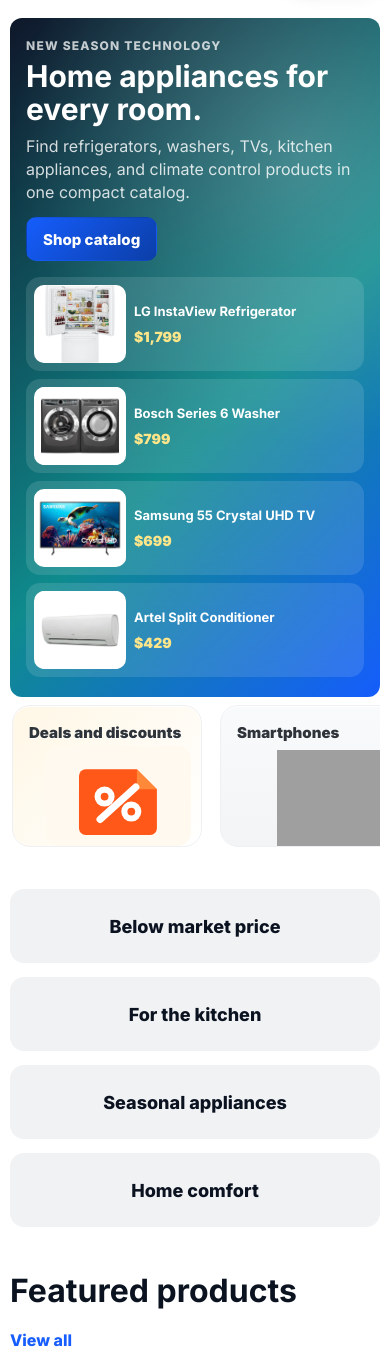
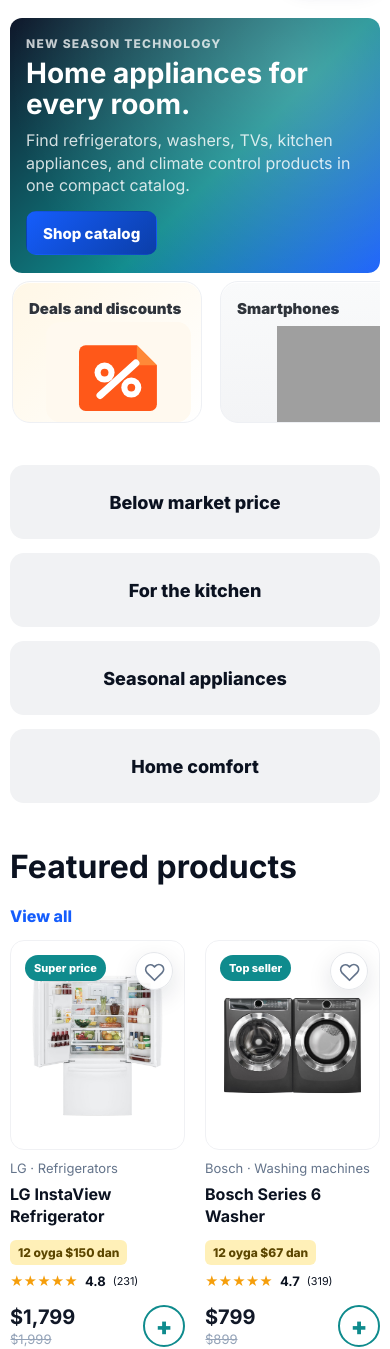
Before and after one commit to baratshorayev19-sudo/techshop, a Django app: page / in a window 390 px wide. Shown: the part 237-1586 px from the top of the page. Run offline with Django 5.2, Linux system fonts and the light colour scheme; grey boxes are pictures that could not be loaded.

Commit message:
Simplify mobile hero

```diff
--- a/static/css/styles.css
+++ b/static/css/styles.css
@@ -2596,7 +2596,7 @@
         grid-template-columns: 1fr;
         gap: 18px;
         min-height: 0;
-        padding: 28px;
+        padding: 24px;
     }
 
     .market-hero h1 {
@@ -2727,13 +2727,13 @@
 
     .market-hero {
         border-radius: 12px;
-        gap: 16px;
-        padding: 20px 16px;
+        gap: 12px;
+        padding: 18px 16px;
     }
 
     .market-hero h1 {
         margin: 6px 0 10px;
-        font-size: 30px;
+        font-size: 28px;
         line-height: 1.08;
     }
 
@@ -2756,36 +2756,12 @@
         font-size: 15px;
     }
 
-    .hero-appliance-grid,
     .promo-row {
         grid-template-columns: 1fr;
     }
 
     .hero-appliance-grid {
-        gap: 8px;
-    }
-
-    .hero-appliance-grid a {
-        grid-template-columns: 92px 1fr;
-        align-items: center;
-        min-height: 94px;
-        padding: 8px;
-    }
-
-    .hero-appliance-grid img {
-        grid-row: span 2;
-        height: 78px;
-    }
-
-    .hero-appliance-grid b {
-        align-self: end;
-        font-size: 13px;
-        line-height: 1.2;
-    }
-
-    .hero-appliance-grid span {
-        align-self: start;
-        font-size: 14px;
+        display: none;
     }
 
     .catalog-content {
--- a/templates/base.html
+++ b/templates/base.html
@@ -9,7 +9,7 @@
     <link rel="preconnect" href="https://fonts.googleapis.com">
     <link rel="preconnect" href="https://fonts.gstatic.com" crossorigin>
     <link href="https://fonts.googleapis.com/css2?family=Inter:wght@400;500;600;700;800;900&display=swap" rel="stylesheet">
-    <link rel="stylesheet" href="{% static 'css/styles.css' %}?v=20260513-5">
+    <link rel="stylesheet" href="{% static 'css/styles.css' %}?v=20260513-6">
 </head>
 <body>
     <header class="market-header">
@@ -245,6 +245,6 @@
             <a href="{% url 'shop:contact' %}">{{ ui.support }}</a>
         </div>
     </footer>
-    <script src="{% static 'js/main.js' %}?v=20260513-5"></script>
+    <script src="{% static 'js/main.js' %}?v=20260513-6"></script>
 </body>
 </html>
```
